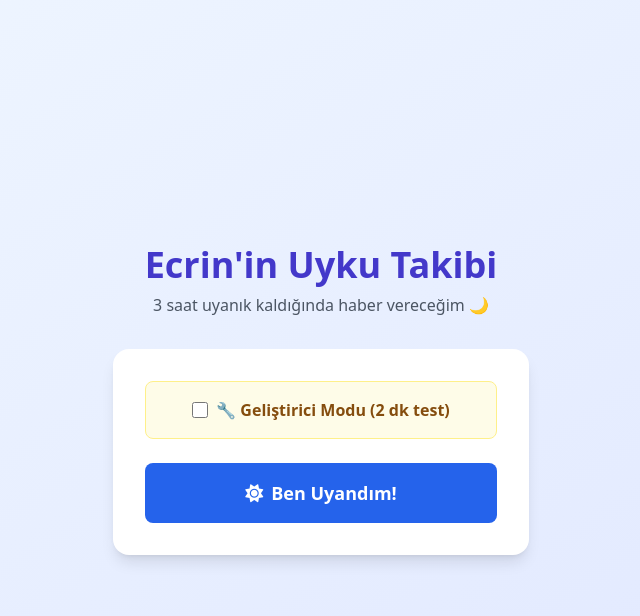
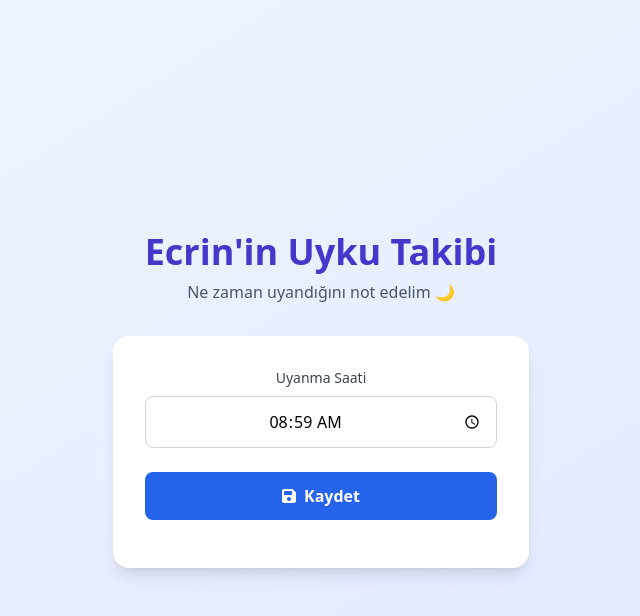
Before and after one commit to yasarefe-official/uykutakipecrin, a Flask app: page / in a window 1280 px wide. Shown: the top 616 px of the page, without its empty margins (319-959 px from the left). Run offline with Flask 3, Linux system fonts and the light colour scheme; some libraries are stand-ins or nearby versions.

Commit message:
Refactor: Uygulama sadece uyanma saatini kaydedecek şekilde sadeleştirildi.
İsteğiniz üzerine, bildirim gönderme ve geliştirici modu dahil tüm ek özellikler kaldırıldı. Uygulama artık sadece modern bir arayüz üzerinden uyanma saatini alıp sunucuya kaydediyor.

- `app.py` dosyasından bildirim ve thread mantığı kaldırıldı.
- `index.html` sadece saat giriş formu içerecek şekilde güncellendi.
- `requirements.txt` dosyasından gereksiz `requests` bağımlılığı kaldırıldı.

```diff
--- a/app.py
+++ b/app.py
@@ -1,16 +1,10 @@
-from flask import Flask, request, render_template
-from datetime import datetime, timedelta
-import threading, time, requests
+from flask import Flask, request, render_template, jsonify
+from datetime import datetime
 import pytz
 
 app = Flask(__name__, template_folder='templates')
 
-# Sunucu her yeniden başladığında sıfırlanacak global değişkenler
-son_uyanis_verisi = {
-    "zaman": None,
-    "dev_mode": False
-}
-
+# Saat dilimini ayarla
 trtz = pytz.timezone("Europe/Istanbul")
 
 @app.route("/")
@@ -19,46 +13,17 @@ def index():
 
 @app.route("/api/uyandi", methods=["POST"])
 def uyandi():
-    global son_uyanis_verisi
-    data = request.get_json()
+    try:
+        data = request.get_json()
+        # Gelen ISO formatındaki saati alıp Türkiye saat dilimine çeviriyoruz
+        uyanis_saati_str = data["saat"]
+        uyanis_saati = datetime.fromisoformat(uyanis_saati_str.replace('Z', '+00:00')).astimezone(trtz)
 
-    son_uyanis_verisi["zaman"] = datetime.fromisoformat(data["saat"]).astimezone(trtz)
-    son_uyanis_verisi["dev_mode"] = data.get("devMode", False)
+        # Burada normalde bu veriyi bir veritabanına kaydedersiniz.
+        # Bu örnekte sadece konsola yazdırıyoruz.
+        print(f"Uyanış saati başarıyla kaydedildi: {uyanis_saati.strftime('%Y-%m-%d %H:%M:%S')}")
 
-    mod = "Geliştirici" if son_uyanis_verisi["dev_mode"] else "Normal"
-    print(f"Uyanış saati kaydedildi ({mod} Mod): {son_uyanis_verisi['zaman']}")
-
-    return {"ok": True}
-
-def kontrol_et():
-    global son_uyanis_verisi
-    while True:
-        time.sleep(60) # Her dakika kontrol et
-
-        if not son_uyanis_verisi["zaman"]:
-            continue
-
-        simdi = datetime.now(trtz)
-        fark = simdi - son_uyanis_verisi["zaman"]
-
-        bekleme_suresi = timedelta(minutes=2) if son_uyanis_verisi["dev_mode"] else timedelta(hours=3)
-        mod = "Geliştirici (2dk)" if son_uyanis_verisi["dev_mode"] else "Normal (3sa)"
-
-        print(f"Kontrol ediliyor ({mod})... Son uyanış: {son_uyanis_verisi['zaman']}, Fark: {fark.total_seconds():.0f}s")
-
-        if fark > bekleme_suresi:
-            print(f"{mod} süresi doldu, bildirim gönderiliyor...")
-            try:
-                mesaj = f"💕 {int(bekleme_suresi.total_seconds() / 60)} dakikadır uyanıksın Ecrin... biraz dinlensen mi aşkım?"
-                requests.post("https://ntfy.sh/ecrin", data=mesaj.encode('utf-8'))
-                print("Bildirim gönderildi.")
-            except Exception as e:
-                print(f"Bildirim gönderilemedi: {e}")
-            finally:
-                # Bildirim gönderildikten sonra zamanı sıfırla
-                son_uyanis_verisi["zaman"] = None
-                son_uyanis_verisi["dev_mode"] = False
-
-
-# Arka plan görevini başlat
-threading.Thread(target=kontrol_et, daemon=True).start()
+        return jsonify({"ok": True}), 200
+    except Exception as e:
+        print(f"Hata oluştu: {e}")
+        return jsonify({"ok": False, "error": "Geçersiz veri"}), 400
--- a/requirements.txt
+++ b/requirements.txt
@@ -1,4 +1,3 @@
 Flask
+gunicorn
 pytz
-requests
-gunicorn
--- a/templates/index.html
+++ b/templates/index.html
@@ -10,59 +10,73 @@
     <div class="container mx-auto px-4 py-8 max-w-md text-center">
         <header class="mb-8">
             <h1 class="text-4xl font-bold text-indigo-700 mb-2">Ecrin'in Uyku Takibi</h1>
-            <p class="text-gray-600">3 saat uyanık kaldığında haber vereceğim 🌙</p>
+            <p class="text-gray-600">Ne zaman uyandığını not edelim 🌙</p>
         </header>
 
         <div class="bg-white rounded-2xl shadow-lg p-6 md:p-8">
-            <div class="mb-6 p-4 bg-yellow-50 border border-yellow-200 rounded-lg">
-                <label class="flex items-center justify-center">
-                    <input type="checkbox" id="devMode" class="mr-2 h-4 w-4 text-indigo-600 focus:ring-indigo-500 border-gray-300 rounded">
-                    <span class="text-yellow-800 font-semibold">🔧 Geliştirici Modu (2 dk test)</span>
-                </label>
-            </div>
+            <form id="sleepForm">
+                <div class="mb-6">
+                    <label for="wakeupTime" class="block text-sm font-medium text-gray-700 mb-2">Uyanma Saati</label>
+                    <input type="time" id="wakeupTime" name="wakeupTime" required
+                           class="p-3 w-full border border-gray-300 rounded-lg focus:ring-2 focus:ring-indigo-500 focus:border-transparent text-center">
+                </div>
 
-            <button id="uyandimBtn"
-                    class="w-full bg-blue-600 hover:bg-blue-700 text-white font-semibold py-4 px-4 rounded-lg transition duration-300 text-lg">
-                <i class="fas fa-sun mr-2"></i>Ben Uyandım!
-            </button>
+                <button type="submit" id="kaydetBtn"
+                        class="w-full bg-blue-600 hover:bg-blue-700 text-white font-semibold py-3 px-4 rounded-lg transition duration-300">
+                    <i class="fas fa-save mr-2"></i>Kaydet
+                </button>
+            </form>
         </div>
     </div>
 
     <script>
-        const uyandimBtn = document.getElementById('uyandimBtn');
-        const devModeCheckbox = document.getElementById('devMode');
+        // Form gönderildiğinde çalışacak fonksiyon
+        document.getElementById('sleepForm').addEventListener('submit', function(event) {
+            event.preventDefault(); // Formun varsayılan gönderimini engelle
 
-        uyandimBtn.addEventListener('click', () => {
-            uyandimBtn.disabled = true;
-            uyandimBtn.innerHTML = '<i class="fas fa-spinner fa-spin mr-2"></i>İşleniyor...';
+            const kaydetBtn = document.getElementById('kaydetBtn');
+            kaydetBtn.disabled = true;
+            kaydetBtn.innerHTML = '<i class="fas fa-spinner fa-spin mr-2"></i>Kaydediliyor...';
 
-            const isDevMode = devModeCheckbox.checked;
+            const wakeupTime = document.getElementById('wakeupTime').value;
+            const today = new Date();
+            const [hours, minutes] = wakeupTime.split(':');
+            today.setHours(hours);
+            today.setMinutes(minutes);
+            today.setSeconds(0);
 
             fetch("/api/uyandi", {
                 method: "POST",
                 headers: { "Content-Type": "application/json" },
-                body: JSON.stringify({
-                    saat: new Date().toISOString(),
-                    devMode: isDevMode
-                })
+                body: JSON.stringify({ saat: today.toISOString() })
             })
             .then(response => response.json())
             .then(data => {
                 if(data.ok) {
-                    alert("Uyandığın not edildi aşkım 😌 Alarmın " + (isDevMode ? "2 dakika" : "3 saat") + " sonrasına kuruldu.");
+                    alert("Uyanma saatin (" + wakeupTime + ") başarıyla kaydedildi! 💖");
                 } else {
-                    alert("Bir hata oluştu, tekrar dener misin?");
+                    alert("Bir hata oluştu, lütfen tekrar deneyin.");
                 }
             })
             .catch(error => {
                 console.error("Hata:", error);
-                alert("Sunucuya ulaşılamadı.");
+                alert("Sunucuya ulaşılamadı. Lütfen internet bağlantınızı kontrol edin.");
             })
             .finally(() => {
-                uyandimBtn.disabled = false;
-                uyandimBtn.innerHTML = '<i class="fas fa-sun mr-2"></i>Ben Uyandım!';
+                kaydetBtn.disabled = false;
+                kaydetBtn.innerHTML = '<i class="fas fa-save mr-2"></i>Kaydet';
             });
         });
+
+        // Sayfa yüklendiğinde mevcut saati input'a ata
+        function setCurrentTime() {
+            const now = new Date();
+            const hours = now.getHours().toString().padStart(2, '0');
+            const minutes = now.getMinutes().toString().padStart(2, '0');
+            document.getElementById('wakeupTime').value = `${hours}:${minutes}`;
+        }
+
+        window.onload = setCurrentTime;
     </script>
 </body>
 </html>
```
Also changed, not shown: 1 other file.
